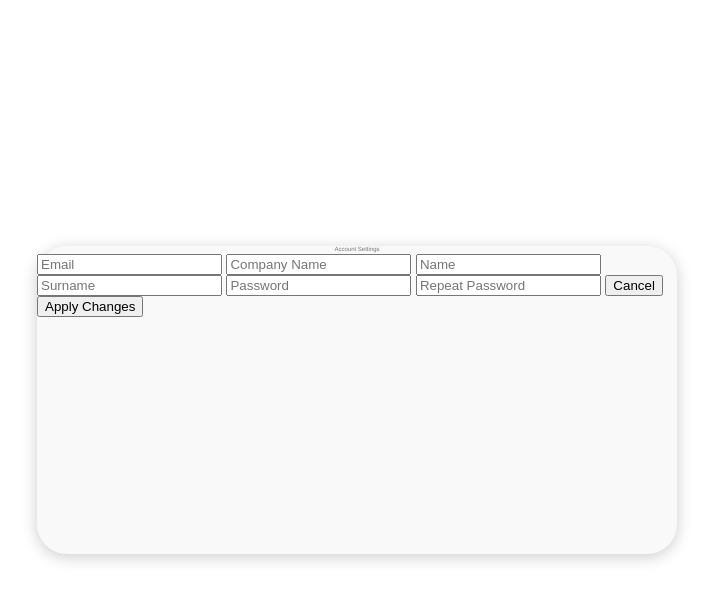
After one commit to michelbarnich/PIF, a PHP site: the page made by includes/my account.html in a window 1280 px wide. The commit adds this page. Shown: the top 601 px of the page, without its empty margins (283-996 px from the left). Run offline with PHP 8.4, Linux system fonts and the light colour scheme.

Commit message:
[includes/my account.html] - added the file
[resources/css/includes/my account.css]
- added the file

[ajax/getContentForUser.php]
- added option for "my account"

```diff
--- a/ajax/getContentForUser.php
+++ b/ajax/getContentForUser.php
@@ -8,4 +8,8 @@
     if($_GET["page_name"] == "system" && $response["userData"]["role"] == 3) {
         include_once "../includes/system.php";
     }
+
+    if($_GET["page_name"] == "my account" && $response["userData"]["role"] >= 1) {
+        include_once "../includes/my account.html";
+    }
 ?>
--- a/ajax/login.php
+++ b/ajax/login.php
@@ -12,7 +12,7 @@ if($conn != false) {
     $result = $stmt->get_result();
     $response["SQLError"] = $stmt->error;
 
-    if ($result->num_rows == 1) {
+    if ($result->num_rows > 0) {
         $row = $result->fetch_assoc();
 
         // Comparing provided password to the stored one in Database
--- /dev/null
+++ b/includes/my account.html
@@ -0,0 +1,25 @@
+<!DOCTYPE html>
+<html lang="en">
+<head>
+    <meta charset="UTF-8">
+    <title>Title</title>
+    <link rel="stylesheet" type="text/css" href="/resources/css/includes/my account.css">
+</head>
+<body>
+    <div id="accountSettingsContainer">
+        <h1>Account Settings</h1>
+        <input placeholder="Email">
+        <input placeholder="Company Name">
+        <input placeholder="Name">
+        <input placeholder="Surname">
+        <input placeholder="Password">
+        <input placeholder="Repeat Password">
+
+        <button id="cancelButton">Cancel</button>
+        <button id="applyButton">Apply Changes</button>
+    </div>
+    <script>
+
+    </script>
+</body>
+</html>
--- /dev/null
+++ b/resources/css/includes/my account.css
@@ -0,0 +1,29 @@
+body {
+    width: 100%;
+    height: 100%;
+    margin: 0;
+    padding: 0;
+    font-family: "Helvetica Neue", Helvetica, Arial, sans-serif;;
+    font-weight: normal;
+    color: #767676;
+}
+
+#accountSettingsContainer {
+    height: 24vw;
+    width: 50vw;
+    margin: auto;
+    margin-top: calc(50vh - 12vw);
+    box-shadow: 0px 3px 16px rgba(0,0,0,0.2);
+    background-color: #F9F9F9;
+    backdrop-filter: blur(30px);
+    -webkit-backdrop-filter: blur(30px);
+    border-radius: 30px;
+}
+
+h1 {
+    font-weight: normal;
+    width: 100%;
+    text-align: center;
+    margin-top: 2%;
+    font-size: 12%;
+}
```
Also changed, not shown: includes/system.php (line endings or trailing spaces), resources/css/main.css (line endings or trailing spaces), test.html (line endings or trailing spaces).
